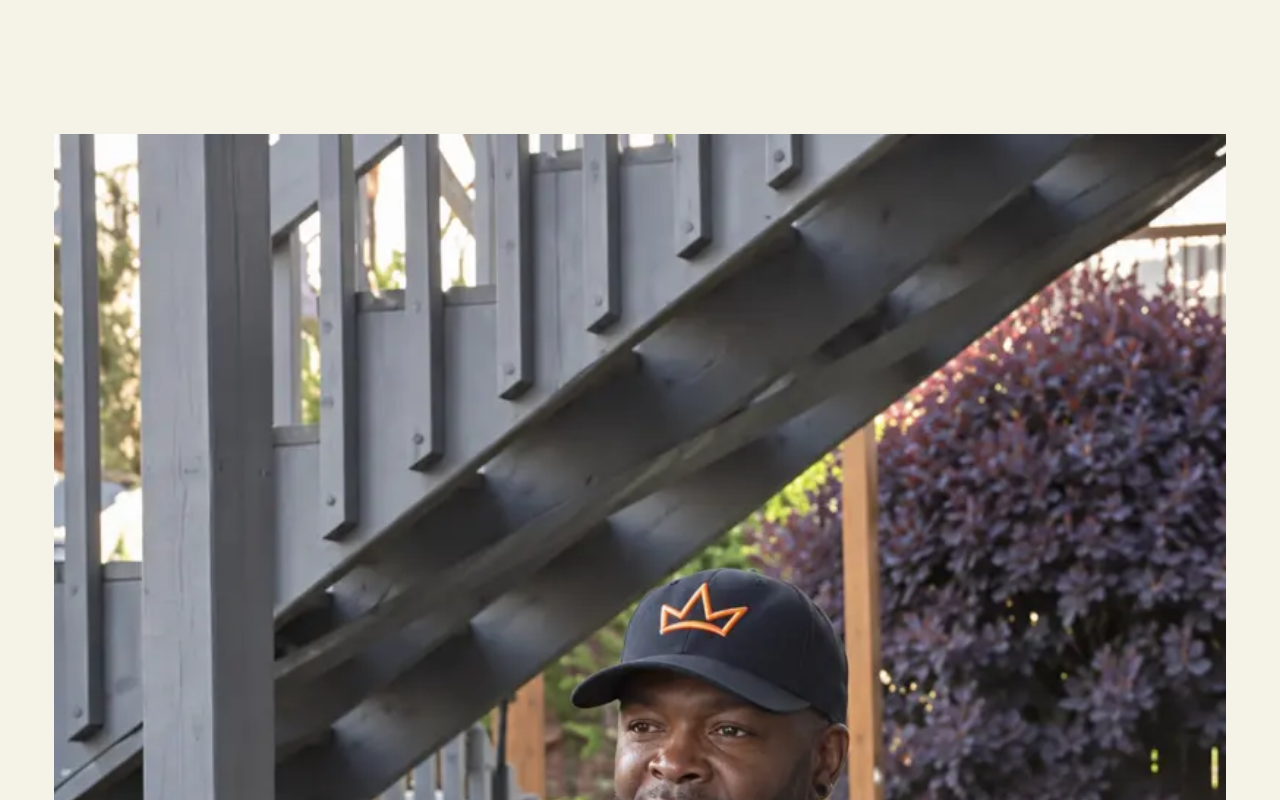
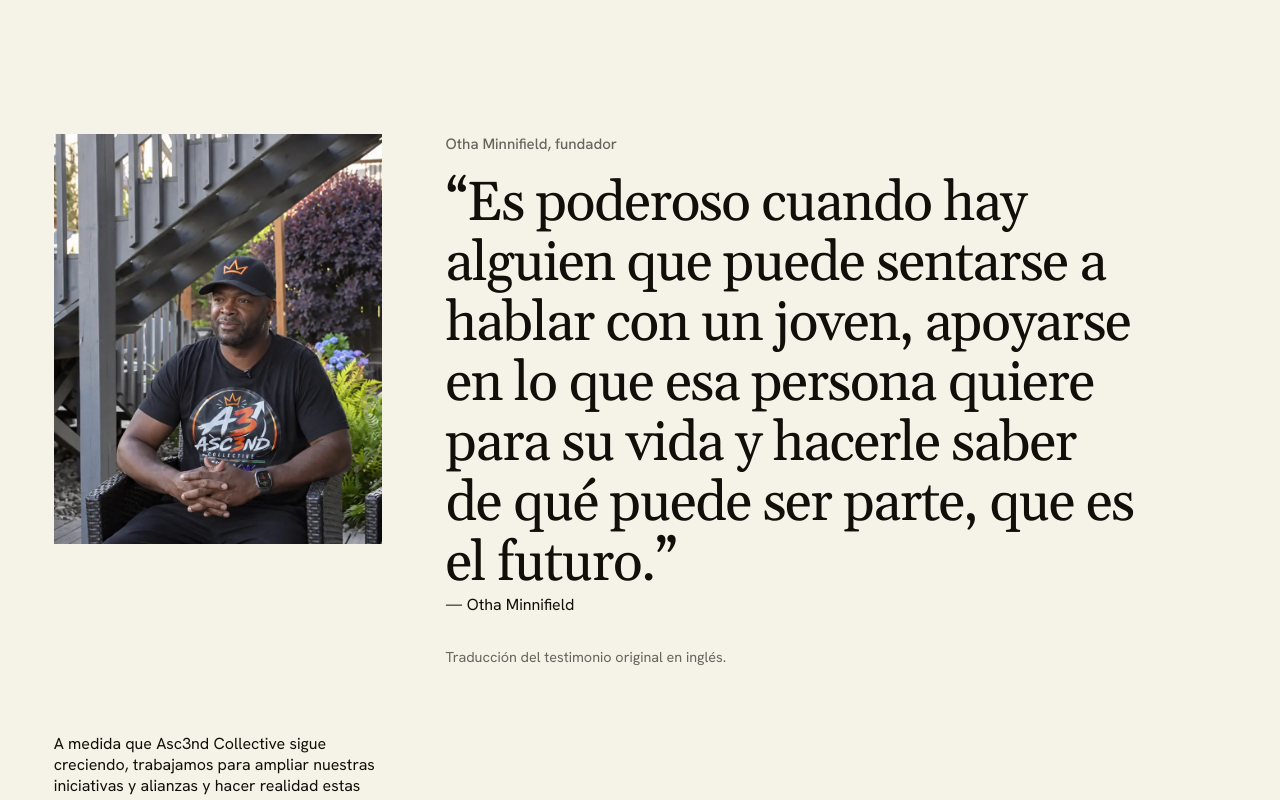
Before and after one commit to executiveusa/asc3nd-brand-site, a Next.js app: page /es/historia in a window 1280 px wide. Shown: the part 1000-1800 px from the top of the page. Built offline with nearby package versions, Linux system fonts and the light colour scheme; no server answers.

Commit message:
style: finalize ASC3ND Story hierarchy and footer conversion paths (#81)
Reduce Otha portrait, enlarge quote, move existing single gallery under Mission in Action, and add bilingual volunteer, partner and internal support paths. No brand/store/Printify/dependency changes.

```diff
--- a/app/es/historia/page.tsx
+++ b/app/es/historia/page.tsx
@@ -19,7 +19,7 @@ export default function HistoriaPage() {
 
   return (
     <InteriorPage eyebrow={t.eyebrow} title={t.title} intro={t.intro}>
-      <section className="story shell interior-story">
+      <section className="story shell interior-story story-founder-feature">
         <DocumentaryFrame label={otha.name} slot="founder-otha" className="portrait-placeholder" />
         <div className="story-copy">
           <p className="eyebrow">{otha.name}, {otha.role}</p>
@@ -30,8 +30,6 @@ export default function HistoriaPage() {
         <p>A medida que Asc3nd Collective sigue creciendo, trabajamos para ampliar nuestras iniciativas y alianzas y hacer realidad estas áreas de enfoque.</p>
       </section>
 
-
-      <EditorialProofCarousel items={getStoryProofs()} locale="es" />
 
       <CollectiveLogo alt="Logotipo de ASC3ND Collective: una corona naranja sobre el nombre ASC3ND en letras blancas de pincel, con el 3 en naranja" />
 
@@ -64,6 +62,7 @@ export default function HistoriaPage() {
           </article>
         </div>
       </section>
+      <EditorialProofCarousel items={getStoryProofs()} locale="es" />
 
     </InteriorPage>
   );
--- a/app/interior.css
+++ b/app/interior.css
@@ -223,3 +223,41 @@
 @media (max-width: 820px) {
   .story-mission-grid { grid-template-columns: 1fr; gap: 48px; }
 }
+
+
+/* Founder feedback: Otha's words lead, portrait supports; applies only to Story. */
+.story-founder-feature {
+  display: grid;
+  grid-template-columns: minmax(160px, .42fr) minmax(0, 1fr);
+  gap: clamp(24px, 5vw, 88px);
+  align-items: center;
+  padding-bottom: clamp(70px, 10vw, 140px);
+}
+.story-founder-feature .portrait-placeholder {
+  min-width: 0;
+  min-height: 0;
+  margin: 0;
+  align-self: start;
+  aspect-ratio: 4 / 5;
+  max-height: 440px;
+}
+.story-founder-feature .portrait-placeholder img,
+.story-founder-feature .portrait-placeholder picture { display: block; width: 100%; height: 100%; object-fit: cover; }
+.story-founder-feature .story-copy { min-width: 0; }
+.story-founder-feature .story-copy blockquote {
+  margin: 0;
+  max-width: 21ch;
+  font-size: clamp(2rem, 4.3vw, 5.25rem);
+  line-height: 1.09;
+  letter-spacing: -.025em;
+  text-wrap: pretty;
+  overflow-wrap: break-word;
+}
+.story-founder-feature .story-copy > p:last-child { margin-top: clamp(20px, 3vw, 32px); }
+@media (max-width: 820px) {
+  .story-founder-feature { grid-template-columns: minmax(0, 1fr); }
+  .story-founder-feature .portrait-placeholder { width: min(58%, 280px); max-height: 340px; }
+  .story-founder-feature .story-copy blockquote { font-size: clamp(2rem, 7vw, 3.8rem); max-width: 100%; }
+}
+/* The single gallery belongs to Mission in Action, not a second photo-wall. */
+.story-mission { padding-bottom: clamp(30px, 5vw, 60px); }
--- a/app/site-chrome.css
+++ b/app/site-chrome.css
@@ -91,3 +91,23 @@ a:hover .arrow, a:focus-visible .arrow { transform: translateX(4px); }
 @media (max-width: 820px) {
   .site-footer-client-logo { width: min(100%, 500px); }
 }
+
+
+/* Support destination stays internal until ASC3ND supplies its own verified Zeffy URL. */
+.site-footer-support-cta {
+  display: inline-flex;
+  align-items: center;
+  gap: 12px;
+  min-height: 48px;
+  width: fit-content;
+  margin-top: 24px;
+  padding: 10px 22px;
+  border: 1px solid var(--paper);
+  border-radius: 999px;
+  color: var(--paper);
+  font-size: 15px;
+  font-weight: 600;
+  text-decoration: none;
+}
+.site-footer-support-cta:hover { background: var(--paper); color: var(--ink); }
+.site-footer-support-cta:focus-visible { outline: 3px solid var(--marker); outline-offset: 4px; }
--- a/app/story/page.tsx
+++ b/app/story/page.tsx
@@ -23,7 +23,7 @@ export default function StoryPage() {
       title="It Started with a Vision. It's Growing into a Movement."
       intro="Asc3nd Collective was born from a shared passion for giving back, uplifting others, and creating meaningful opportunities for the next generation. What began as a vision to serve youth and families in our community came to life through our first initiative, Fresh Fade, Fresh Grade, in Everett, Washington, in August 2026. But our mission extends far beyond a single event. We believe every young person deserves to feel seen, supported, encouraged, and empowered to reach their full potential. Through community partnerships, mentorship, outreach, and meaningful experiences, we are building a collective where small acts of kindness create lasting impact."
     >
-      <section className="story shell interior-story">
+      <section className="story shell interior-story story-founder-feature">
         <DocumentaryFrame
           label={otha.name}
           slot="founder-otha"
@@ -36,8 +36,6 @@ export default function StoryPage() {
         </div>
       </section>
 
-
-      <EditorialProofCarousel items={getStoryProofs()} />
 
       <CollectiveLogo alt="ASC3ND Collective logo: an orange crown above the name ASC3ND in white brush lettering, with the 3 in orange" />
 
@@ -71,6 +69,7 @@ export default function StoryPage() {
           </article>
         </div>
       </section>
+      <EditorialProofCarousel items={getStoryProofs()} />
 
     </InteriorPage>
   );
--- a/components/SiteFooter.tsx
+++ b/components/SiteFooter.tsx
@@ -18,6 +18,8 @@ export function SiteFooter() {
     events: locale === "es" ? "/es/eventos" : "/events",
     credits: locale === "es" ? "/es/creditos" : "/credits",
     takePart: locale === "es" ? "/es/participar" : "/take-part",
+    volunteer: locale === "es" ? "/es/participar/mentores-voluntariado" : "/take-part/mentor-volunteer",
+    partner: locale === "es" ? "/es/participar/aliados" : "/take-part/partner",
     support: locale === "es" ? "/es/apoyo" : "/support",
     transparency: locale === "es" ? "/es/transparencia" : "/transparency",
     privacy: locale === "es" ? "/es/privacidad" : "/privacy",
@@ -30,6 +32,9 @@ export function SiteFooter() {
         <div className="site-footer-lead">
           <p className="site-footer-promise">{t.promise[0]}<br />{t.promise[1]}<br />{t.promise[2]}</p>
           <a className="site-footer-mail" href="mailto:main@asc3nd.org">main@asc3nd.org</a>
+          <Link className="site-footer-support-cta" href={href.support}>
+            {locale === "es" ? "Apoya nuestra misión" : "Support Our Mission"} <span className="arrow" aria-hidden="true">→</span>
+          </Link>
         </div>
 
         <nav className="site-footer-columns" aria-label={t.footerNav}>
@@ -39,6 +44,8 @@ export function SiteFooter() {
             <Link href={href.events}>{t.links.events}</Link>
             <Link href={href.credits}>{t.links.credits}</Link>
             <Link href={href.takePart}>{t.links.takePart}</Link>
+            <Link href={href.volunteer}>{locale === "es" ? "Voluntariado y mentoría" : "Volunteer & Mentor"}</Link>
+            <Link href={href.partner}>{locale === "es" ? "Alianzas y patrocinio" : "Partner & Sponsor"}</Link>
             <Link href={href.support}>{t.links.support}</Link>
             {shop ? (
               shop.external ? (
```
Also changed, not shown: 1 other file (tests, documents, lock files or other folders).
